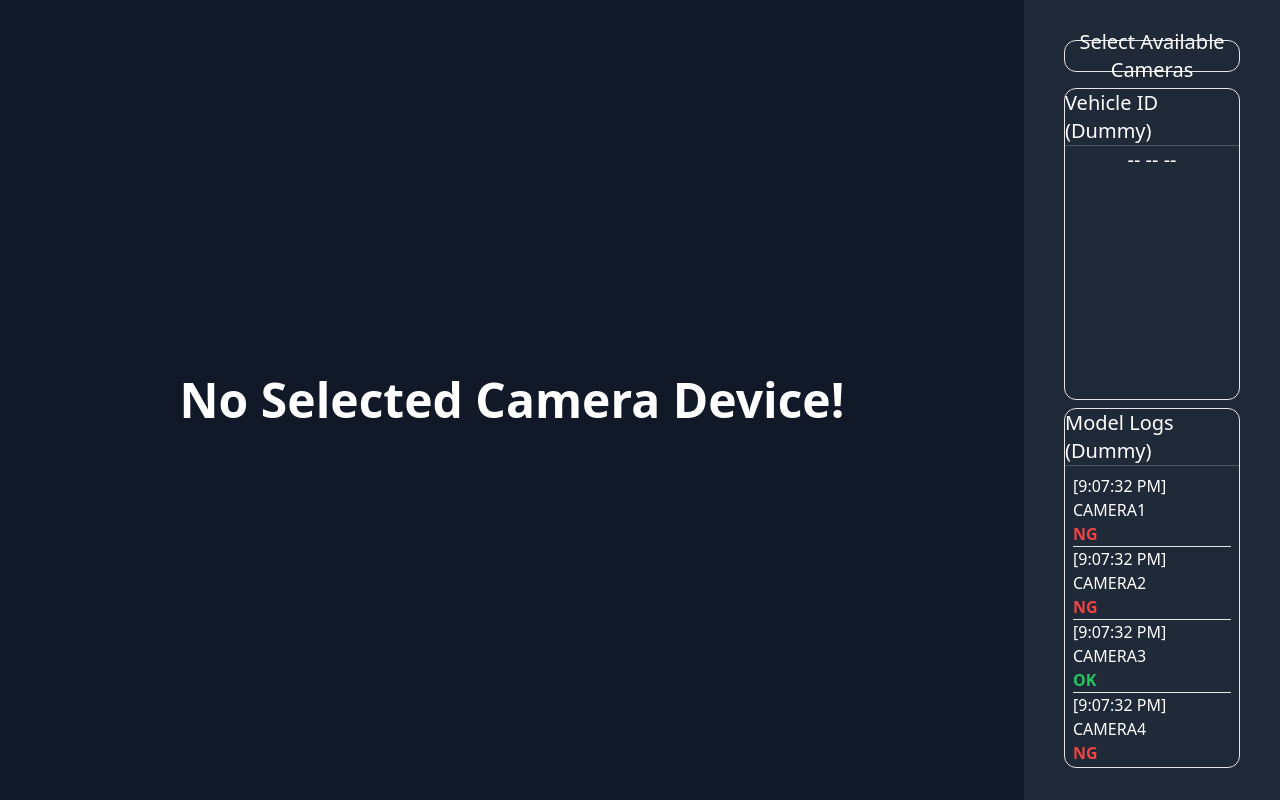
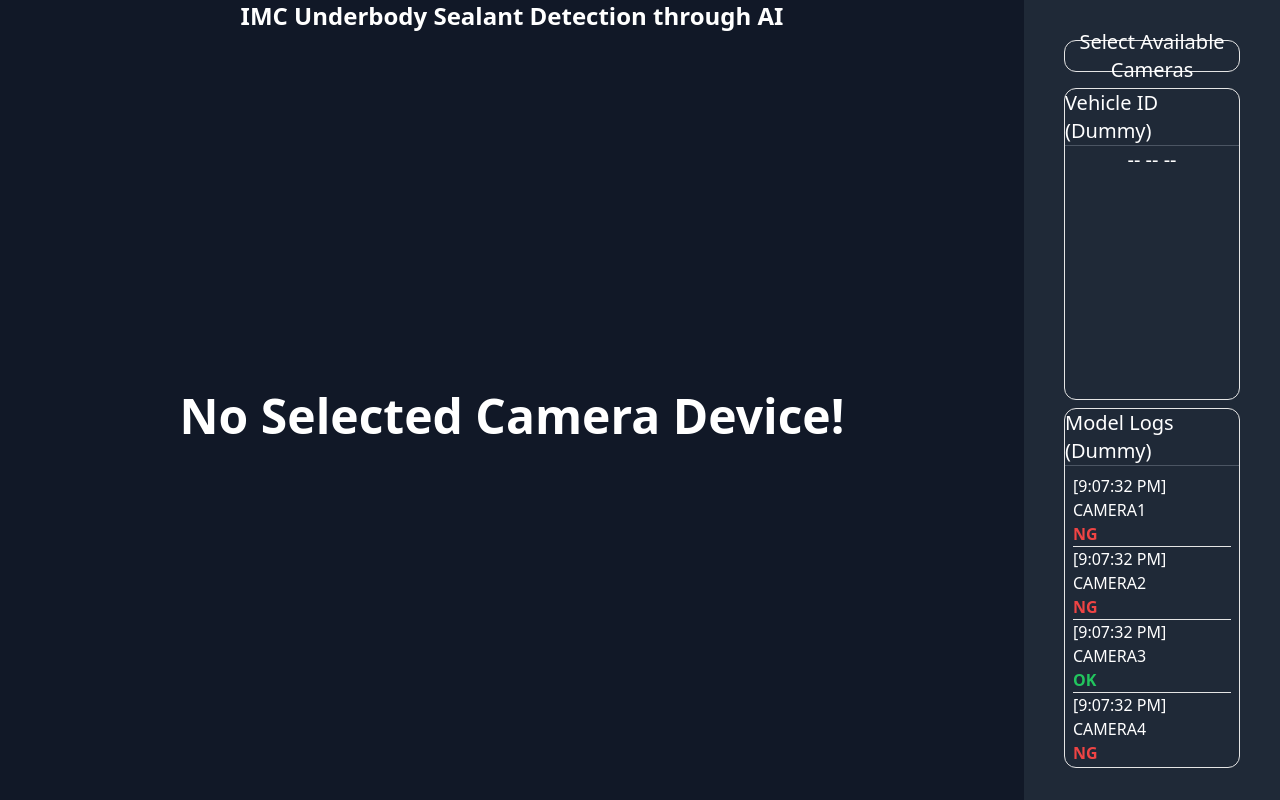
Before and after one commit to MohammadYehya/imc_interface, a Next.js app in the folder frontend/: page / in a window 1280 px wide. Built offline with nearby package versions, Linux system fonts and the light colour scheme.

Commit message:
Update page.tsx

```diff
--- a/frontend/src/app/page.tsx
+++ b/frontend/src/app/page.tsx
@@ -60,12 +60,9 @@ export default function Home() {
 
   return (
     <div className="w-screen h-screen flex text-white">
-      <div
-        className={
-          getGridSize() + ` grid w-4/5 bg-gray-900 transition-all duration-500 `
-        }
-      >
-        {/* <div className="">IMC Underbody Sealant Detection through AI</div> */}
+      <div className="w-4/5 bg-gray-900 transition-all duration-500 flex flex-col">
+        <div className="flex items-center justify-center font-black text-2xl">IMC Underbody Sealant Detection through AI</div>
+        <div className={getGridSize() + ` grid h-full`}>
           {useDevices.length === 0 ? (
             <div className="flex justify-center items-center text-5xl font-black">
               No Selected Camera Device!
@@ -89,6 +86,7 @@ export default function Home() {
             ))
           )}
         </div>
+      </div>
 
       <div className="w-1/5 h-full flex flex-col items-center justify-between bg-gray-800 p-10 text-xl gap-y-2">
         <CamSelector
@@ -100,9 +98,7 @@ export default function Home() {
           <div className="flex flex-col items-center border h-full w-full rounded-xl my-2">
             Vehicle ID (Dummy)
             <Separator className="bg-gray-600" />
-            --
-            --
-            --
+            -- -- --
           </div>
         </div>
         <div className="w-full h-1/2">
```
Lines whose indentation alone changed are shown as unchanged.
